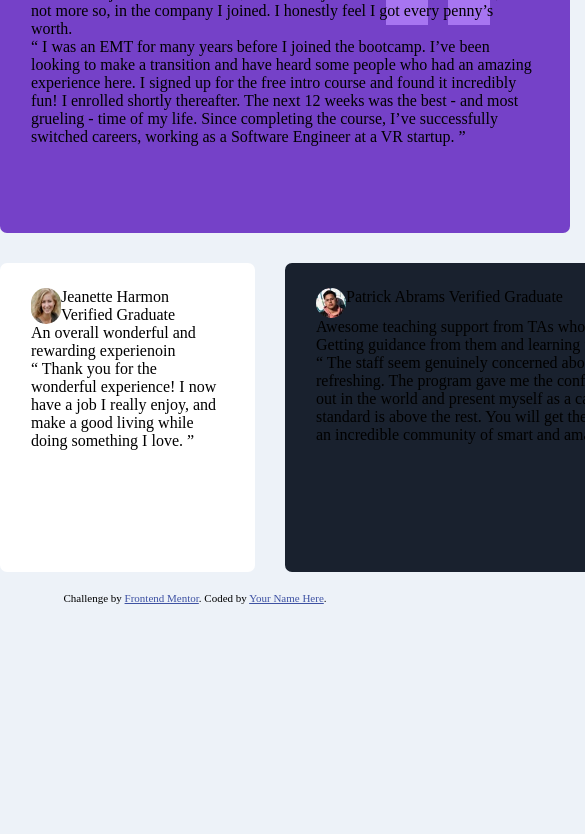
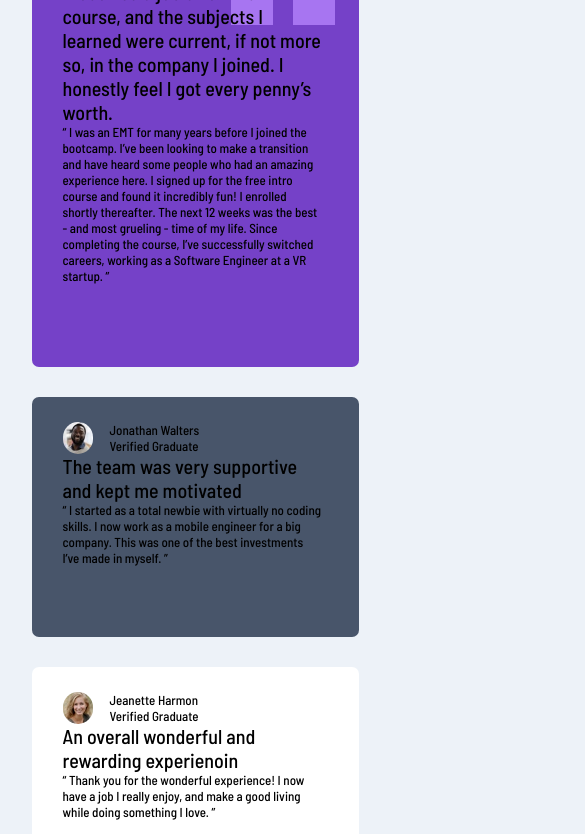
Before and after one commit to Batareika007/testimonials-grid-section, a plain HTML site: page index.html in a window 390 px wide. Shown: the part 97-931 px from the top of the page, 585 px wide, since content can reach past the window. Before the commit the page ends 844 px from the top, so only its background shows below. Drawn offline with Linux system fonts and the light colour scheme.

Commit message:
some style + adapted

```diff
--- a/css/style.css
+++ b/css/style.css
@@ -2,6 +2,7 @@
 
 html {
     box-sizing: border-box;
+    font-family: 'Barlow Semi Condensed', sans-serif;
 }
 
 *,
@@ -13,6 +14,7 @@ html {
 body {
     margin: 0 auto;
     background-color: hsl(213, 44%, 95%);
+    font-size: 13px;
 }
 
 main {
@@ -27,6 +29,22 @@ main {
     border-radius: 7px;
 }
 
+/* ------- inside cards --------- */
+.card_header {
+    display: flex;
+    /* flex-direction: row; */
+}
+
+.card_header>img {
+    width: 30px;
+    border-radius: 28px;
+    margin-right: 17px;
+}
+
+.first_section {
+    font-size: 20px;
+}
+
 /* --------- card one ---------- */
 .card_one {
     grid-area: card_one;
@@ -34,8 +52,6 @@ main {
     background-image: url(/images/bg-pattern-quotation.svg);
     background-repeat: no-repeat;
     background-position: top 0 right 80px;
-
-
 }
 
 /* --------  card two ----------- */
@@ -63,29 +79,63 @@ main {
     background-color: hsl(0, 0%, 100%);
 }
 
-/* ------- card header ------ */
-.card_header {
-    display: flex;
-    /* flex-direction: row; */
-}
-
-.card_header>img {
-    width: 30px;
-    border-radius: 28px;
-}
 
 /* ----------- Grid Section -------------- */
 
 .grid-container {
+
+    width: fit-content;
     height: 100%;
     margin: 0 auto;
     display: grid;
     grid-template-columns: 255px 285px 255px 255px;
     grid-template-rows: 282px 266px;
-    grid-template-rows: 1fr 1fr;
+    /* grid-template-rows: 1fr 1fr; */
     gap: 30px;
     grid-template-areas:
         "card_one card_one card_two card_five"
         "card_three card_four card_four card_five"
+
     ;
 }
+
+@media (max-width: 1150px) {
+    .grid-container {
+        grid-template-columns: 255px 285px 255px;
+        grid-template-rows: 282px 266px 266px;
+        grid-template-areas:
+            "card_one card_one card_two"
+            "card_four card_four card_five"
+            "card_three . card_five";
+    }
+}
+
+@media (max-width: 870px) {
+    .grid-container {
+        grid-template-columns: 255px 285px;
+        grid-template-rows: 282px 282px 266px 266px;
+        grid-template-areas:
+            "card_one card_one"
+            "card_two card_five"
+            "card_three card_five"
+            "card_four card_four";
+    }
+}
+
+@media (max-width: 400px) {
+    .grid-container {
+        grid-template-columns: 327px;
+        grid-template-rows: 444px 240px 222px 387px 438px;
+        grid-template-areas:
+            "card_one"
+            "card_two"
+            "card_three"
+            "card_four"
+            "card_five";
+    }
+
+    .card_one {
+
+        background-position: top 0 right 24px;
+    }
+}
--- a/index.html
+++ b/index.html
@@ -7,6 +7,8 @@
   <!-- displays site properly based on user's device -->
 
   <link rel="icon" type="image/png" sizes="32x32" href="./images/favicon-32x32.png">
+  <link rel="preconnect" href="https://fonts.gstatic.com">
+  <link href="https://fonts.googleapis.com/css2?family=Barlow+Semi+Condensed:wght@500;600&display=swap" rel="stylesheet">
   <link rel="stylesheet" href="css/style.css">
   <title>Frontend Mentor | [Challenge Name Here]</title>
 
@@ -26,21 +28,24 @@
 <body>
   <main>
     <div class="grid-container">
+
+
       <div class="card card_one">
         <div class="card_header">
           <img src="images/image-daniel.jpg" alt="Daniel picure">
           <div>
-        <div class="header_name">
+            <div class="person_name">
               Daniel Clifford
             </div>
+            <div class="person_status">
               Verified Graduate
+            </div>
           </div>
         </div>
         <div class="first_section">
           I received a job offer mid-course, and the subjects I learned were current, if not more so,
           in the company I joined. I honestly feel I got every penny’s worth.
         </div>
-
         <div class="second_section">
 
           “ I was an EMT for many years before I joined the bootcamp. I’ve been looking to make a
@@ -50,11 +55,20 @@
           the course, I’ve successfully switched careers, working as a Software Engineer at a VR startup. ”
         </div>
       </div>
+
+
       <div class="card card_two">
         <div class="card_header">
           <img src="images/image-jonathan.jpg" alt="Jonathan Picture">
+          <div>
+            <div class="person_name">
+
+            </div>
             Jonathan Walters
+            <div class="person_status">
               Verified Graduate
+            </div>
+          </div>
         </div>
         <div class="first_section">
           The team was very supportive and kept me motivated
@@ -65,11 +79,20 @@
           for a big company. This was one of the best investments I’ve made in myself. ”
         </div>
       </div>
+
+
       <div class="card card_three">
         <div class="card_header">
           <img src="images/image-jeanette.jpg" alt="Janette picure">
+          <div>
+            <div class="person_name">
               Jeanette Harmon
+            </div>
+            <div class="person_status">
+
               Verified Graduate
+            </div>
+          </div>
         </div>
         <div class="first_section">
 
@@ -81,11 +104,20 @@
           while doing something I love. ”
         </div>
       </div>
+
+
+
       <div class="card card_four">
         <div class="card_header">
           <img src="images/image-patrick.jpg" alt="Patrick image">
+          <div>
+            <div class="person_name">
               Patrick Abrams
+            </div>
+            <div class="person_status">
               Verified Graduate
+            </div>
+          </div>
         </div>
         <div class="first_section">
 
@@ -101,29 +133,42 @@
           an incredible community of smart and amazing people. ”
         </div>
       </div>
+
+
+
       <div class="card card_five">
         <div class="card_header">
           <img src="images/image-kira.jpg" alt="Kira image">
+          <div>
+            <div class="person_name">
+
               Kira Whittle
+            </div>
+            <div class="person_status">
+
               Verified Graduate
+            </div>
+          </div>
         </div>
         <div class="first_section">
 
           Such a life-changing experience. Highly recommended!
         </div>
-
         <div class="second_section">
 
           “ Before joining the bootcamp, I’ve never written a line of code. I needed some structure from
           professionals who can help me learn programming step by step. I was encouraged to enroll by a former
           student of theirs who can only say wonderful things about the program. The entire curriculum and staff
           did not disappoint. They were very hands-on and I never had to wait long for assistance. The agile team
-      project, in particular, was outstanding. It took my learning to the next level in a way that no tutorial
+          project, in particular, was outstanding. It took my mainning to the next level in a way that no tutorial
           could ever have. In fact, I’ve often referred to it during interviews as an example of my developent
           experience. It certainly helped me land a job as a full-stack developer after receiving multiple offers.
           100% recommend! ”
         </div>
       </div>
+
+
+
     </div>
   </main>
   <div class="attribution">
```
Lines whose indentation alone changed are shown as unchanged.
